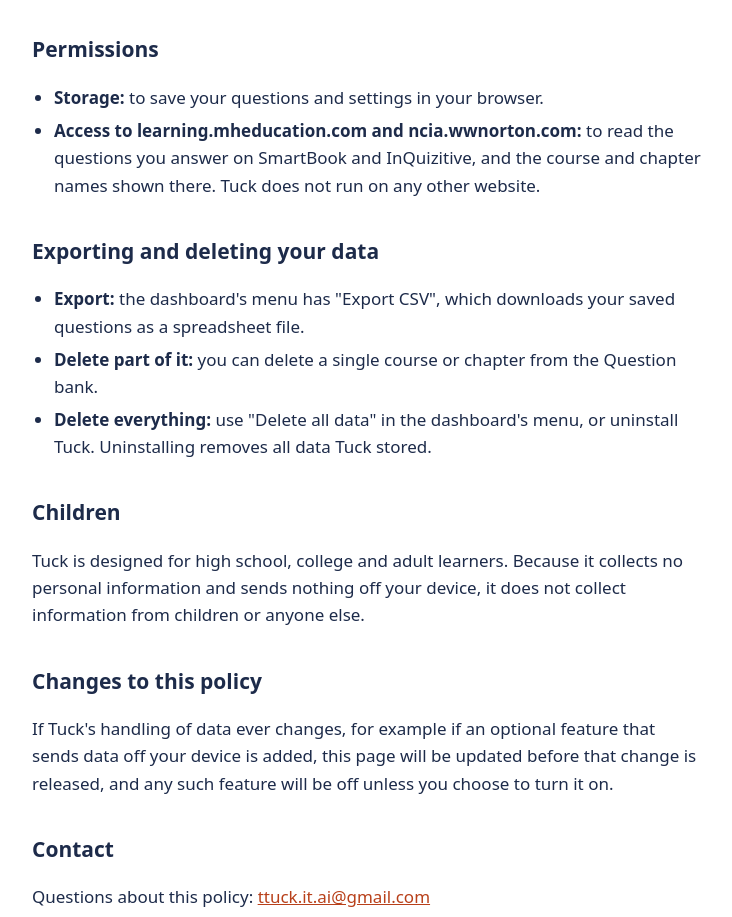
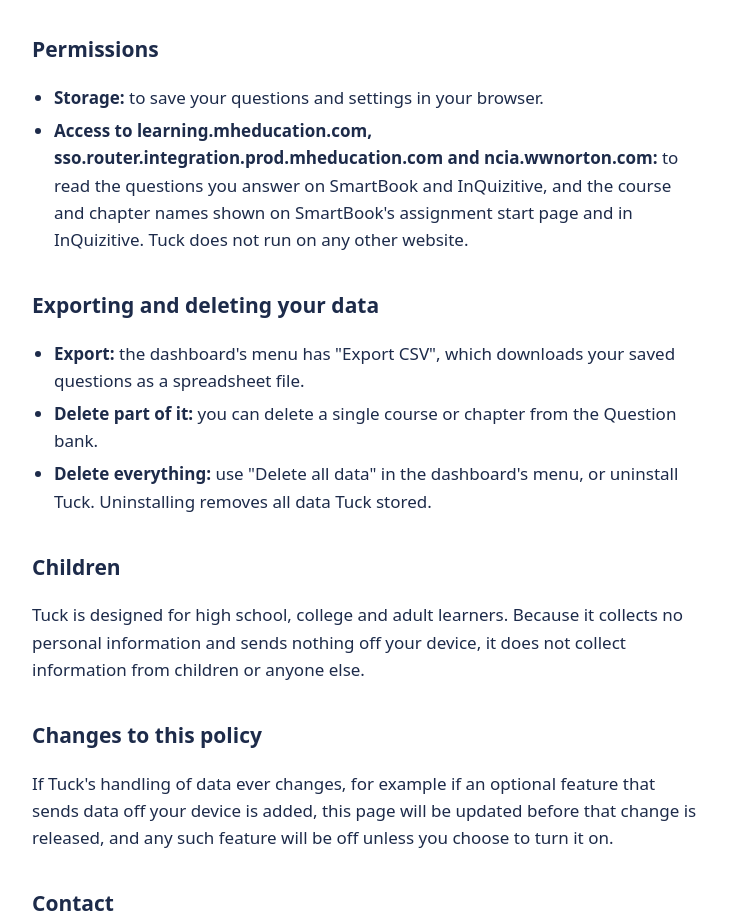
Before and after one commit to tuck-forlearners/tuck-forlearners.github.io, a plain HTML site: page privacy/index.html in a window 1280 px wide. Shown: the part 1284-2201 px from the top of the page, without its empty margins (272-1004 px from the left). Drawn offline with Linux system fonts and the light colour scheme.

Commit message:
Privacy policy: list the McGraw Hill sign-in host
Co-Authored-By: Claude Opus 5.5 <noreply@anthropic.com>

```diff
--- a/privacy/index.html
+++ b/privacy/index.html
@@ -69,7 +69,7 @@
   <h2>Permissions</h2>
   <ul>
     <li><strong>Storage:</strong> to save your questions and settings in your browser.</li>
-    <li><strong>Access to learning.mheducation.com and ncia.wwnorton.com:</strong> to read the questions you answer on SmartBook and InQuizitive, and the course and chapter names shown there. Tuck does not run on any other website.</li>
+    <li><strong>Access to learning.mheducation.com, sso.router.integration.prod.mheducation.com and ncia.wwnorton.com:</strong> to read the questions you answer on SmartBook and InQuizitive, and the course and chapter names shown on SmartBook's assignment start page and in InQuizitive. Tuck does not run on any other website.</li>
   </ul>
 
   <h2>Exporting and deleting your data</h2>
```
